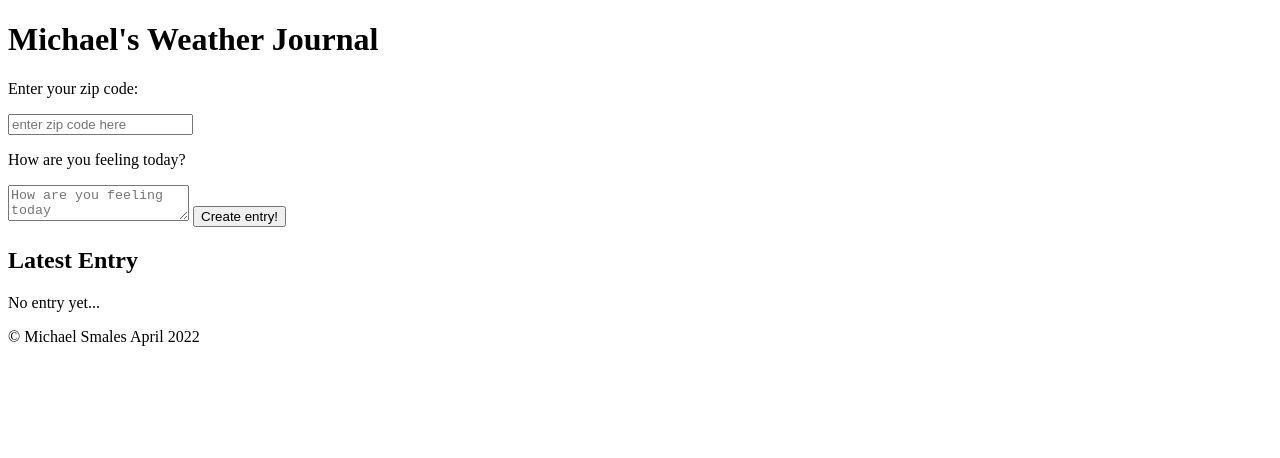
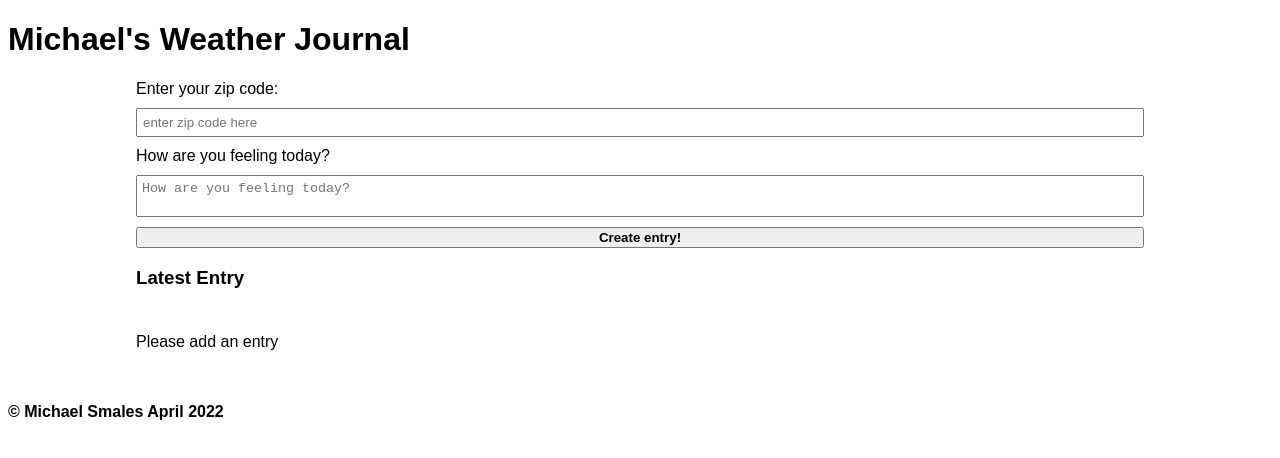
Before and after one commit to mwsmales/weather-journal-2, a website: page website/index.html in a window 1280 px wide. Drawn offline with Linux system fonts and the light colour scheme.

Commit message:
udpate text box styling

```diff
--- a/website/app.js
+++ b/website/app.js
@@ -4,9 +4,9 @@ const baseUrl = "https://api.openweathermap.org/data/2.5/weather?";
 const geoBaseUrl = "http://api.openweathermap.org/geo/1.0/zip?";
 
 // TODOs
+// sort text box styling
 // convert the unix timestamp from the API to a javascript date object -> complicated bc. it gets sent to the server as a json object?
 // Style the HTML page
-// add additional HTML elements which have previous day's zip, temperature and feelings
 // sort out the arrow functions: understand how parameters are passed from one then statement to the next
 
 // global variables
--- a/website/index.html
+++ b/website/index.html
@@ -8,15 +8,17 @@
     <body>
         <header><h1>Michael's Weather Journal</h1></header>
         <div id="inputHolder">
-            <p>Enter your zip code:</p>
-            <input placeholder="enter zip code here" id="zip">
-            <p>How are you feeling today?</p>
-            <textarea id="feelings" placeholder="How are you feeling today"></textarea>
-            <button id="generate">Create entry!</button>
+            <form id="inputForm">
+                <label>Enter your zip code:</label>
+                <input placeholder="enter zip code here" id="zip">
+                <label>How are you feeling today?</label>
+                <textarea id="feelings" placeholder="How are you feeling today?" maxlength="160"></textarea>
+                <button type='button' id="generate">Create entry!</button>
+            </form>
         </div>
         <div id="entryHolder">
-            <h2>Latest Entry</h2>
-            <div id="date"><p>No entry yet...</p></div>
+            <h3>Latest Entry</h3>
+            <div id="date"><p>Please add an entry</p></div>
             <div id="temp"></div>
             <div id="content"></div>
         </div>
--- a/website/styles.css
+++ b/website/styles.css
@@ -1,8 +1,64 @@
-/*
-#inputHolder {
-    margin: 10px 10px;
+/* FONTS */
+h1 {
+    font-family: sans-serif;
 }
 
+h3 {
+    font-family: sans-serif;
+}
+
+label {
+    font-family: sans-serif;
+}
+
+p {
+    font-family: sans-serif;
+}
+
+button {
+    font-family: sans-serif;
+    font-weight: bold;
+}
+
+/* INPUT AREA */
+#inputHolder {
+    margin: 0 10vw;
+}
+
+#inputForm {
+    display: grid;
+    grid-template-columns: auto;
+    grid-gap: 10px
+}
+
+/* OUTPUT AREA */
+
+#entryHolder {
+    margin: 0 10vw;
+    display: grid;
+    grid-template-columns: auto;
+    grid-gap: 10px
+}
+
+input {
+    padding: 5px;
+}
+
+textarea {
+    padding: 5px;
+    resize: none;
+}
+
+/* FOOTER */
+.footer {
+    font-weight: bold;
+}
+
+
+/* OUTPUT AREA */
+
+
+/*
 p {
     border: 1px solid red;
 }
```
